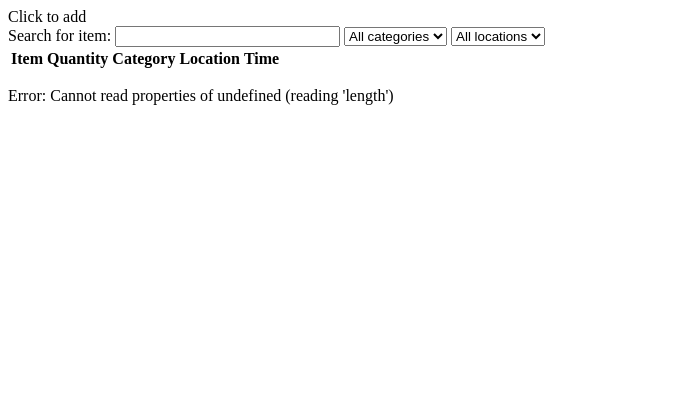
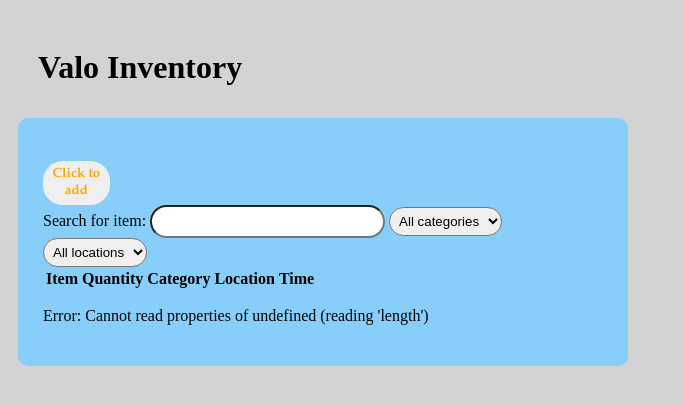
Before and after one commit to aarne000/Valo-Data-Project, a PHP site: page /ValoInventory/index.html in a window 1280 px wide. Shown: the top 405 px of the page, without its empty margins (0-683 px from the left). Run offline with PHP 8.4, Linux system fonts and the light colour scheme; lists and menus that the app fills with data are empty.

Commit message:
make changes

```diff
--- a/ValoInventory/data.txt
+++ b/ValoInventory/data.txt
@@ -4,3 +4,5 @@ Fri Sep 12 2025,third,2,cat2,cat2
 Fri Sep 12 2025,djsfgnk,8,cat1,cat2
 Mon Sep 15 2025,Närhen munat,2,Olennaiset,Hylly
 Mon Sep 15 2025,Testi,10,Olennaiset,Hylly
+Mon Sep 15 2025,abc,13,Olennaiset,Hylly
+Mon Sep 15 2025,yolo,77,cat2,Hylly
--- a/ValoInventory/index.html
+++ b/ValoInventory/index.html
@@ -8,10 +8,11 @@
 		<meta charset="UTF-8">
     </head>
     <body onload="main()">
+        <h1>Valo Inventory</h1>
 		<div id="main-div">
             <div id="top-div">
-                <div id="browse-button" class="button-div">Click to browse</div>
-                <div id="add-button" class="button-div">Click to add</div>
+                <div id="browse-button" class="button-div"><button>Click to browse</button></div><br>
+                <div id="add-button" class="button-div"><button>Click to add</button></div>
             </div>
             <div id="add-div">
                 <fieldset>
--- a/ValoInventory/style.css
+++ b/ValoInventory/style.css
@@ -9,3 +9,40 @@
 #newlocation {
     display: none;
 }
+
+body {
+    padding: 10px;
+    background: lightgrey;
+}
+
+#main-div {
+    width: 45%;
+    padding: 25px;
+    background: lightskyblue;
+    border-radius: 10px;
+}
+
+button {
+    color: orange;
+    font-family: Garamond;
+    outline: none;
+    border: none;
+    font-weight: bold;
+    width: 5em;
+    padding: 5px;
+    border-radius: 20px;
+}
+
+input, textarea {
+    padding: 7px;
+    border-radius: 20px;
+}
+
+select {
+    padding: 5px;
+    border-radius: 20px;
+}
+
+h1 {
+    padding: 10px 10px 10px 20px;
+}
```
